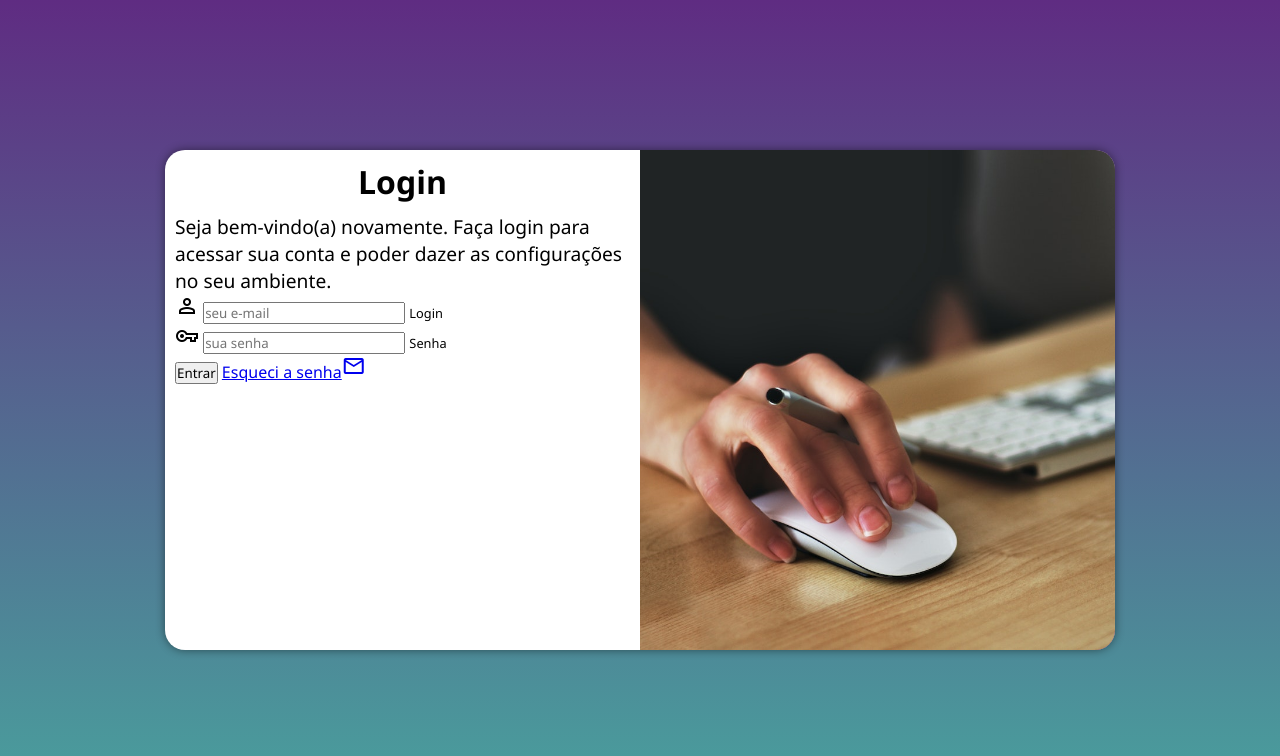
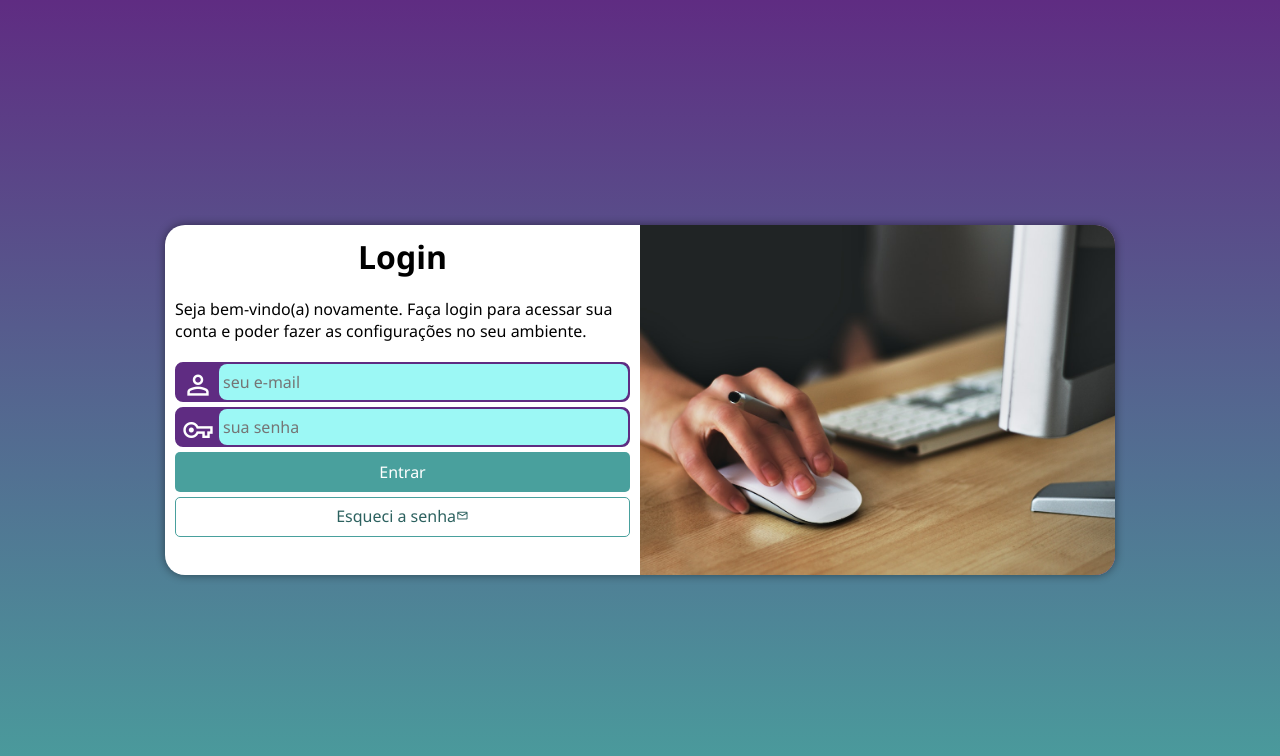
Before and after one commit to luizsilva23/projeto-login, a plain HTML site: page index.html in a window 1280 px wide. Drawn offline with nearby package versions, Linux system fonts and the light colour scheme.

Commit message:
concluindo configurações de estilo

```diff
--- a/estilos/mediaquery.css
+++ b/estilos/mediaquery.css
@@ -7,6 +7,7 @@
 
     section#login{
         width: 80vw;
+        height: 280px;
     }
 
     section#login > div#imagem{
@@ -28,6 +29,7 @@
 
     section#login{
         width: 950px;
+        height: 350px;
     }
 
     section#login > div#imagem{
@@ -46,6 +48,7 @@
     }
 
     div#formulario > p{
-        font-size: 1.2em;
+        font-size: 1em;
+        margin: 20px 0px;
     }
 }
--- a/estilos/style.css
+++ b/estilos/style.css
@@ -28,17 +28,18 @@ section#login{
     position: absolute;
     top: 50%;
     left: 50%;
-    transform: translate(-50%, -50%);
     overflow: hidden;
 
     background-color: white;
     width: 250px;
-    height: 500px;
+    height: 515px;
     border-radius: 20px;
     box-shadow: 0px 0px 10px rgba(0, 0, 0, 0.466);
 
     transition: width .3s, height .3s;
     transition-timing-function: ease;
+
+    transform: translate(-50%, -50%);
 
 }
 
@@ -63,6 +64,78 @@ div#formulario > p{
     font-size: 0.8em;
 }
 
+form > div.campo{
+    background-color: #5f2c82;
+    display: block;
+    width: 100%;
+    height: 40px;
+    border-radius: 8px;
+    border: 2px solid #5f2c82;
+    margin: 5px 0px;
+}
+
 div.campo > label{
     font-size: 0.8em;
+    display: none;
 }
+
+div.campo > span{
+    color: white;
+    font-size: 2em;
+    width: 40px;
+    padding: 5px;
+}
+
+div.campo > input{
+    background-color: #9cf8f5;
+    font-size: 1em;
+    width: calc(100% - 42px);
+    height: 100%;
+    border: none;
+    border-radius: 8px;
+    padding: 4px;
+    transform: translate(42px, -42px);
+}
+
+div.campo > input:focus-within{
+    background-color: white;
+}
+
+form > input[type=submit]{
+    display: block;
+    font-size: 1em;
+    width: 100%;
+    height: 40px;
+    background-color: #49a09d;
+    color: white;
+    border: none;
+    border-radius: 5px;
+    cursor: pointer;
+}
+
+form > input[type=submit]:hover{
+    background-color: #2c615f;
+}
+
+form > a.botao{
+    display: block;
+    text-align: center;
+    font-size: 1em;
+    width: 100%;
+    height: 40px;
+    padding-top: 7px;
+    margin-top: 5px;
+    background-color: white;
+    color: #2c615f;
+    border: 1px solid #49a09d;
+    border-radius: 5px;
+    text-decoration: none;
+}
+
+form > a.botao:hover{
+    background-color: #63e0dc;
+}
+
+form > a.botao > span {
+    font-size: 0.8em;
+}
--- a/index.html
+++ b/index.html
@@ -18,7 +18,7 @@
             </div>
             <div id="formulario">
                 <h1>Login</h1>
-                <p>Seja bem-vindo(a) novamente. Faça login para acessar sua conta e poder dazer as configurações no seu ambiente.
+                <p>Seja bem-vindo(a) novamente. Faça login para acessar sua conta e poder fazer as configurações no seu ambiente.
                 </p>
                 <form action="login.php" method="post" autocomplete="on">
                     <div class="campo">
@@ -32,7 +32,7 @@
                         <label for="isenha">Senha</label>
                     </div>
                     <input type="submit" value="Entrar">
-                    <a href="esqueci.html">Esqueci a senha<span class="material-symbols-outlined">mail</span></a>
+                    <a href="esqueci.html" class="botao">Esqueci a senha<span class="material-symbols-outlined">mail</span></a>
                 </form>
             </div>
         </section>
```
